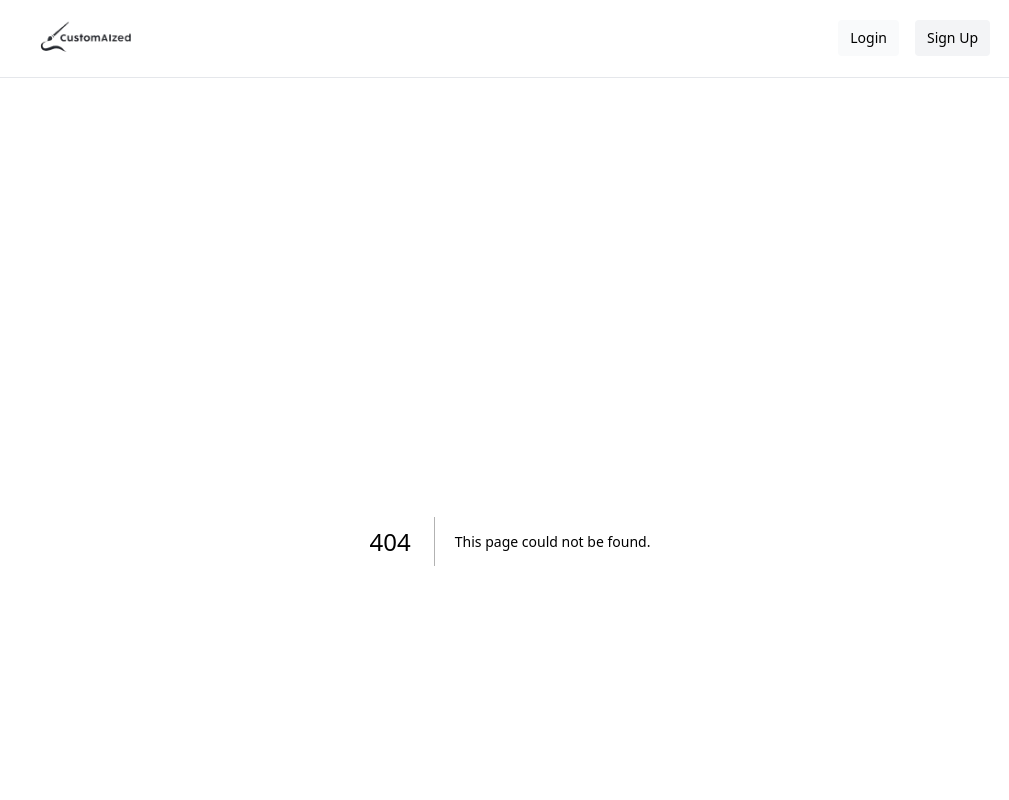
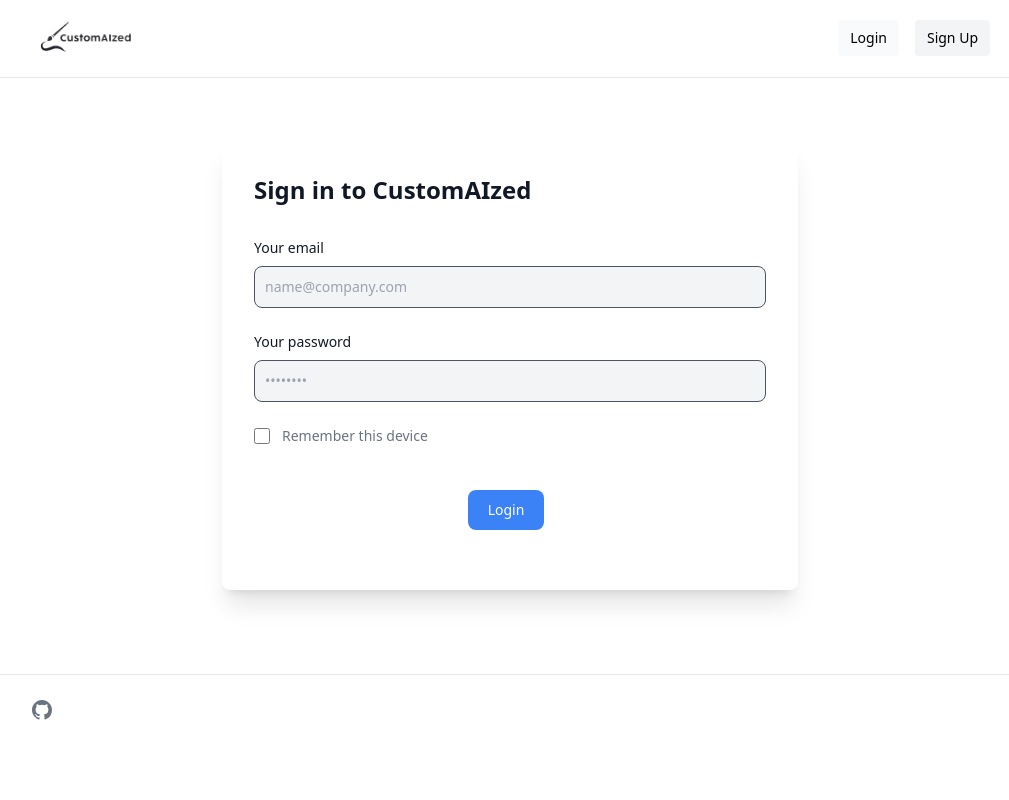
Before and after one commit to pguijas/customaized, a Next.js app in the folder ui/: page /login in a window 1280 px wide. Before the commit this address had no page. Shown: the top 800 px of the page, without its empty margins (130-1139 px from the left). Built offline with nearby package versions, Linux system fonts and the light colour scheme.

Commit message:
feature: added ui for login

```diff
--- /dev/null
+++ b/ui/src/app/login/page.tsx
@@ -0,0 +1,44 @@
+export default async function Login() {
+    return (
+        <div className="w-full lg:max-w-xl p-6 space-y-8 sm:p-8 bg-white rounded-lg shadow-xl bg-gray-150 items-center">
+            <h2 className="text-2xl font-bold text-gray-900">
+                Sign in to CustomAIzed
+            </h2>
+            <form className="mt-8 space-y-6" action="#">
+                <div>
+                    <label htmlFor="email" className="block mb-2 text-sm font-medium text-gray-900">Your
+                        email</label>
+                    <input type="email" name="email" id="email"
+                           className="border text-gray-900 text-sm rounded-lg focus:ring-blue-500 focus:border-blue-500 block w-full p-2.5 bg-gray-100 border-gray-600 placeholder-gray-400 dark:text-white dark:focus:ring-blue-500 dark:focus:border-blue-500"
+                           placeholder="name@company.com" required/>
+                </div>
+                <div>
+                    <label htmlFor="password" className="block mb-2 text-sm font-medium text-gray-900">Your
+                        password</label>
+                    <input type="password" name="password" id="password" placeholder="••••••••"
+                           className="border text-gray-900 text-sm rounded-lg focus:ring-blue-500 focus:border-blue-500 block w-full p-2.5 bg-gray-100 border-gray-600 placeholder-gray-400 dark:text-white dark:focus:ring-blue-500 dark:focus:border-blue-500"
+                           required/>
+                </div>
+                <div className="flex items-start">
+                    <div className="flex items-center h-5">
+                        <input id="remember" aria-describedby="remember" name="remember" type="checkbox"
+                               className="w-4 h-4 border-gray-300 rounded bg-gray-50 focus:ring-3 focus:ring-blue-300 dark:focus:ring-blue-600 dark:ring-offset-gray-800 dark:bg-gray-700 dark:border-gray-600"
+                               required/>
+                    </div>
+                    <div className="ms-3 text-sm">
+                        <label htmlFor="remember" className="font-medium text-gray-500 dark:text-gray-400">Remember this
+                            device</label>
+                    </div>
+                </div>
+                <div className="container py-5 px-5 mx-0 min-w-full flex flex-col items-center">
+                    <button type="button"
+                            className="text-white bg-gradient-to-r bg-blue-500 hover:bg-gradient-to-br font-medium rounded-lg text-sm px-5 py-2.5 text-center me-2 mb-2">
+                        Login
+                    </button>
+                </div>
+            </form>
+        </div>
+    )
+        ;
+
+}
--- a/ui/src/app/page.tsx
+++ b/ui/src/app/page.tsx
@@ -46,7 +46,7 @@
         </p>
         <div>
             <Link href="/login">
-            <button className="bg-blue-600 hover:bg-blue-800 text-white font-bold py-2 px-4 rounded">
+                <button type="button" className="text-white bg-gradient-to-br from-purple-600 to-blue-500 hover:bg-gradient-to-bl focus:ring-4 focus:outline-none focus:ring-blue-300 dark:focus:ring-blue-800 font-medium rounded-lg text-sm px-5 py-2.5 text-center me-2 mb-2">
                     Get Started
                 </button>
             </Link>
--- a/ui/src/components/NavBar.tsx
+++ b/ui/src/components/NavBar.tsx
@@ -5,7 +5,7 @@
     return (
         <div className="flex w-full px-4 lg:px-40 py-4 items-center border-b text-center gap-8 justify-between">
             <div className="flex gap-2 h-full w-28">
-                <a href="/ui/public" className="flex items-center space-x-3 rtl:space-x-reverse">
+                <a href="/" className="flex items-center space-x-3 rtl:space-x-reverse">
                     <img src={Logo.src} alt="CustomAIzed Logo" className="h-auto max-w-full" />
                 </a>
             </div>
```
Also changed, not shown: 1 other file (tests, documents, lock files or other folders). Lines whose indentation alone changed are shown as unchanged.
